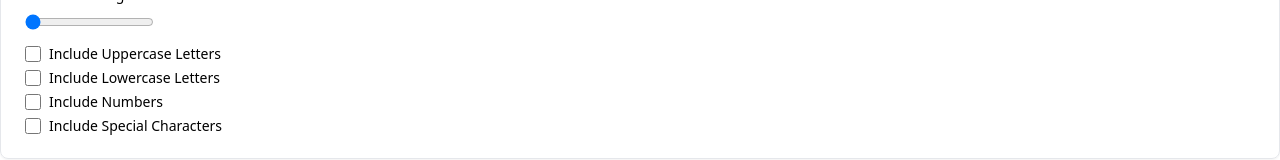
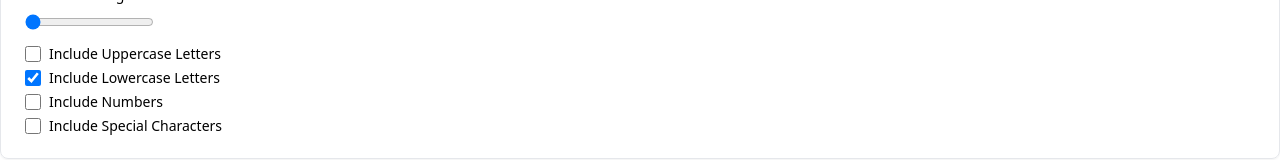
Before and after one commit to HA-SEUNG-JEONG/password-generator, a React (Create React App) app: page / in a window 1280 px wide. Shown: the part 189-349 px from the top of the page. Built offline with nearby package versions, Linux system fonts and the light colour scheme.

Commit message:
feat: Updated src/components/checkbox/IncludeLower

```diff
--- a/src/components/checkbox/IncludeLowercase.tsx
+++ b/src/components/checkbox/IncludeLowercase.tsx
@@ -1,12 +1,21 @@
+import React, { useState } from 'react';
+
 export const IncludeLowercase = ({
     onCheckboxChange
 }: {
     onCheckboxChange: (isChecked: boolean) => void;
 }) => {
+    const [includeLowercase, setIncludeLowercase] = useState(true);
     return (
         <div className="flex items-center space-x-2">
             <input
                 type="checkbox"
+                checked={includeLowercase}
+                onChange={() => {
+                    const newState = !includeLowercase;
+                    setIncludeLowercase(newState);
+                    onCheckboxChange(newState);
+                }}
                 className="peer h-4 w-4 shrink-0 rounded-sm border border-gray-900 ring-offset-white focus-visible:outline-none focus-visible:ring-2 focus-visible:ring-gray-950 focus-visible:ring-offset-2 disabled:cursor-not-allowed disabled:opacity-50 data-[state=checked]:bg-gray-900 data-[state=checked]:text-gray-50 "
                 id="lowercase"
             />
```
